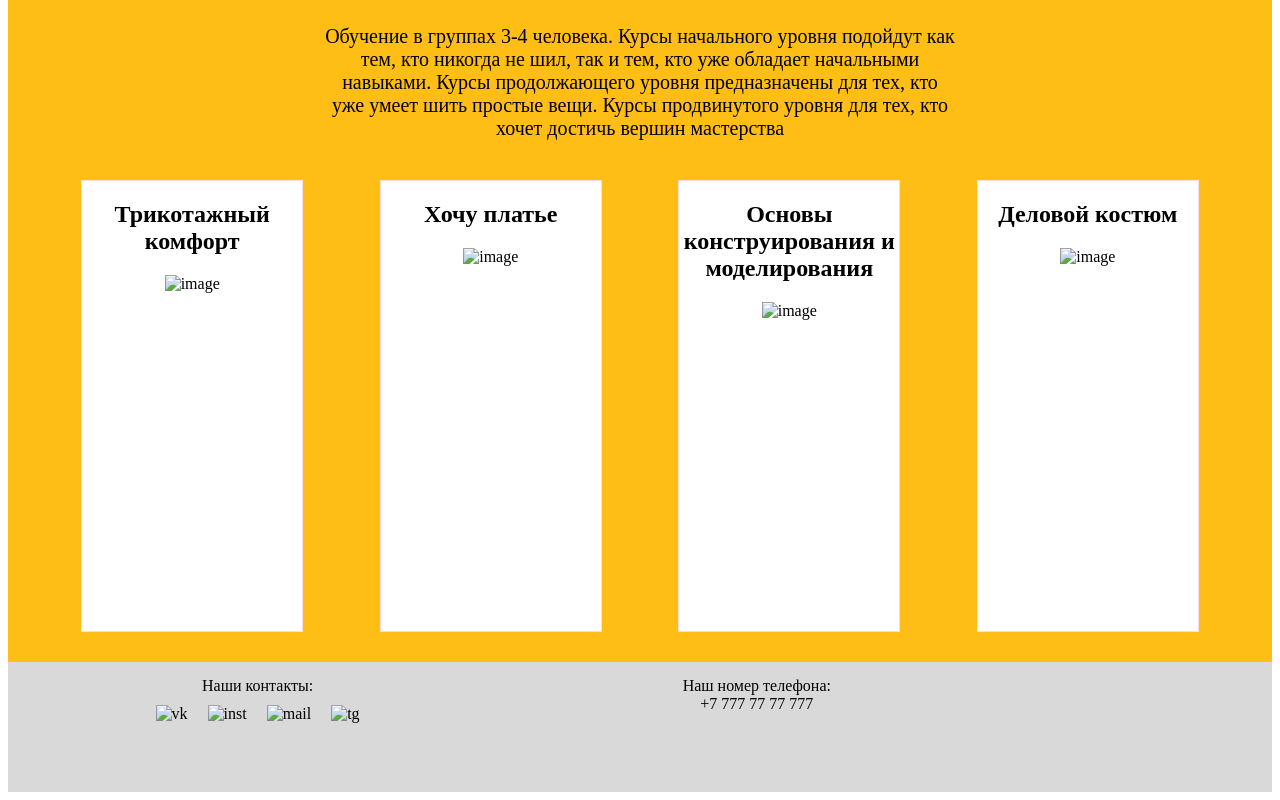
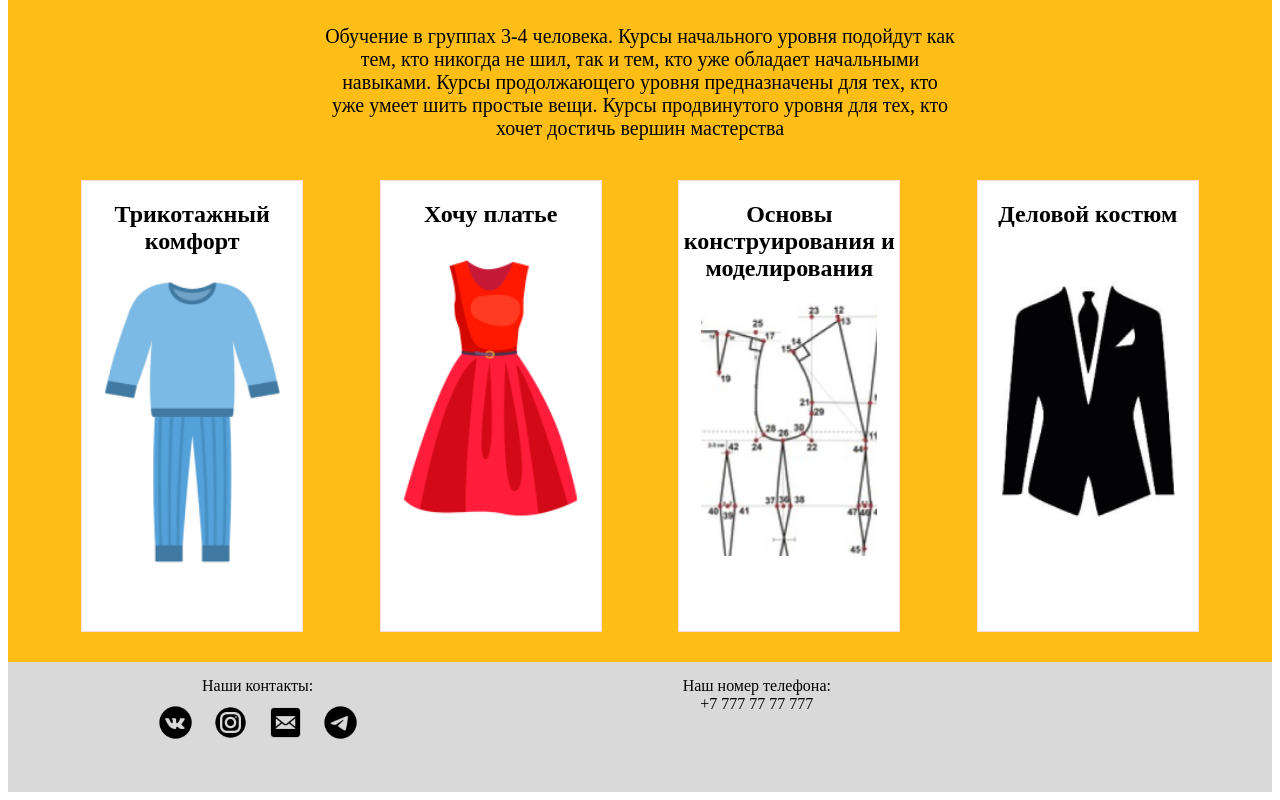
Before and after one commit to ruslangolovanov/modnaya.gildia, a plain HTML site: page index.html in a window 1280 px wide. Shown: the part 783-1583 px from the top of the page. Drawn offline with Linux system fonts and the light colour scheme.

Commit message:
index.final2

```diff
--- a/index.html
+++ b/index.html
@@ -10,7 +10,7 @@
   <body>
     <header>
       <div id="logo">
-        <img id="object1" src="Untitledlogo.svg" alt="logo" />
+        <img id="object1" src="./images/Untitledlogo.svg" alt="logo" />
 
         <div id="title">Модная <br />Гильдия</div>
       </div>
@@ -19,12 +19,15 @@
         <ul>
           <li>
             <a href="#" class="link"
-              ><img id="object2" src="icons8-vk-в-круге-50.png" alt="vk"
+              ><img
+                id="object2"
+                src="./images/icons8-vk-в-круге-50.png"
+                alt="vk"
             /></a>
           </li>
           <li>
             <a href="#" class="link"
-              ><img id="object2" src="icons8-телеграм-50.png" alt="tg"
+              ><img id="object2" src="./images/icons8-телеграм-50.png" alt="tg"
             /></a>
           </li>
           <li>
@@ -62,7 +65,12 @@
         <div class="card">
           <div class="product">
             <h2>Трикотажный комфорт</h2>
-            <img id="card_img" src="комфорт 1.png" width="80%" alt="image" />
+            <img
+              id="card_img"
+              src="./images/комфорт 1.png"
+              width="80%"
+              alt="image"
+            />
           </div>
           <div class="description">
             <h2>Трикотажный комфорт</h2>
@@ -81,7 +89,12 @@
         <div class="card">
           <div class="product">
             <h2>Хочу платье</h2>
-            <img id="card_img" src="image 1.png" width="80%" alt="image" />
+            <img
+              id="card_img"
+              src="./images/image 1.png"
+              width="80%"
+              alt="image"
+            />
           </div>
           <div class="description">
             <h2>Хочу платье</h2>
@@ -100,7 +113,12 @@
         <div class="card">
           <div class="product">
             <h2>Основы конструирования и моделирования</h2>
-            <img id="card_img" src="модель 1.png" width="80%" alt="image" />
+            <img
+              id="card_img"
+              src="./images/модель 1.png"
+              width="80%"
+              alt="image"
+            />
           </div>
           <div class="description">
             <h2>Основы конструирования и моделирования</h2>
@@ -118,7 +136,12 @@
         <div class="card">
           <div class="product">
             <h2>Деловой костюм</h2>
-            <img id="card_img" src="костюм 1.png" width="80%" alt="image" />
+            <img
+              id="card_img"
+              src="./images/костюм 1.png"
+              width="80%"
+              alt="image"
+            />
           </div>
           <div class="description">
             <h2>Деловой костюм</h2>
@@ -139,22 +162,30 @@
       <div id="contacts">
         <p>Наши контакты:</p>
         <ul>
-          <li><img id="object2" src="icons8-vk-в-круге-50.png" alt="vk" /></li>
           <li>
             <img
               id="object2"
-              src="icons8-инстаграм-в-круге-50.png"
+              src="./images/icons8-vk-в-круге-50.png"
+              alt="vk"
+            />
+          </li>
+          <li>
+            <img
+              id="object2"
+              src="./images/icons8-инстаграм-в-круге-50.png"
               alt="inst"
             />
           </li>
           <li>
             <img
               id="object2"
-              src="icons8-сообщение-в-квадрате-50.png"
+              src="./images/icons8-сообщение-в-квадрате-50.png"
               alt="mail"
             />
           </li>
-          <li><img id="object2" src="icons8-телеграм-50.png" alt="tg" /></li>
+          <li>
+            <img id="object2" src="./images/icons8-телеграм-50.png" alt="tg" />
+          </li>
         </ul>
       </div>
       <div id="numb">
--- a/style.css
+++ b/style.css
@@ -120,7 +120,7 @@ nav ul li {
   height: 40%px;
   width: 100%;
   display: flex;
-  background-image: url(img1.png);
+  background-image: url(./images/img1.png);
   background-size: cover;
   background-repeat: no-repeat;
   flex-wrap: nowrap;
```
